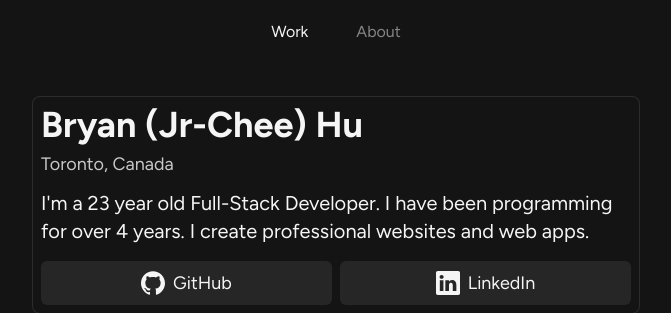
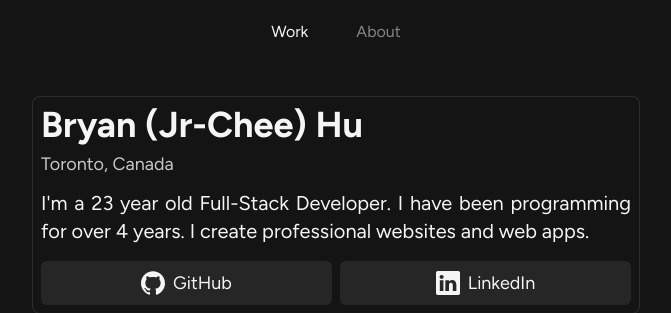
Before and after one commit to mrdude8391/branflakes, a React (Vite) app: page / in a window 1280 px wide. Shown: the top 313 px of the page, without its empty margins (304-975 px from the left). Built offline with nearby package versions, Linux system fonts and the light colour scheme.

Commit message:
text-justify

```diff
--- a/src/components/SelfInfo.tsx
+++ b/src/components/SelfInfo.tsx
@@ -12,7 +12,7 @@ const SelfInfo = () => {
       <div>
         <h1>Bryan (Jr-Chee) Hu</h1>
         <sub>Toronto, Canada</sub>
-        <p className="mt-4">
+        <p className="mt-4 text-justify">
           I'm a 23 year old Full-Stack Developer. I have been programming for
           over 4 years. I create professional websites and web apps.
         </p>
```
